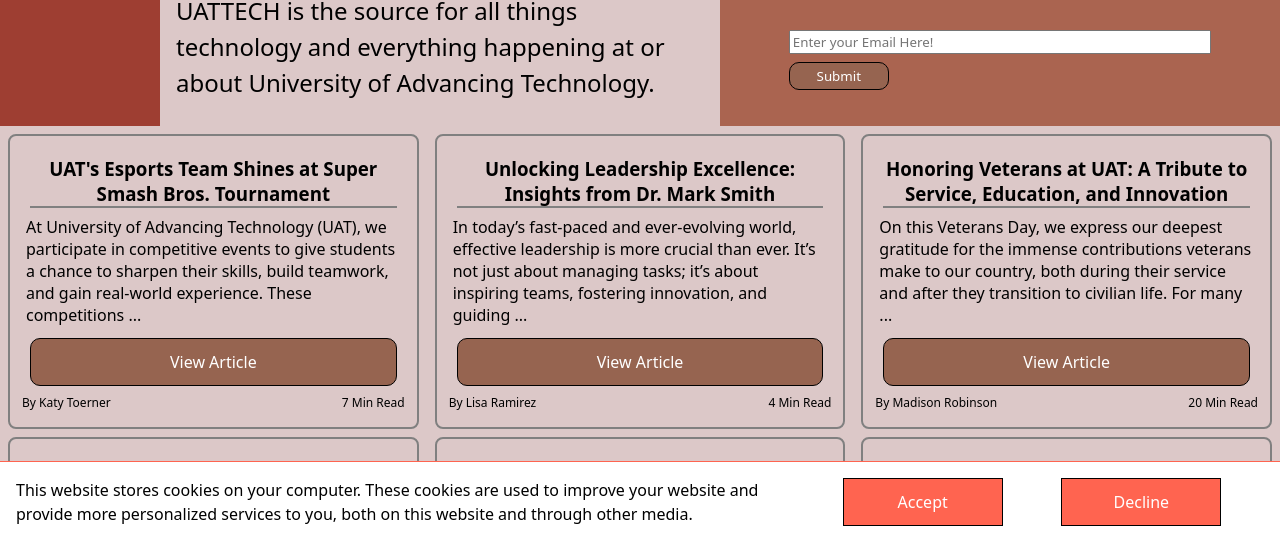
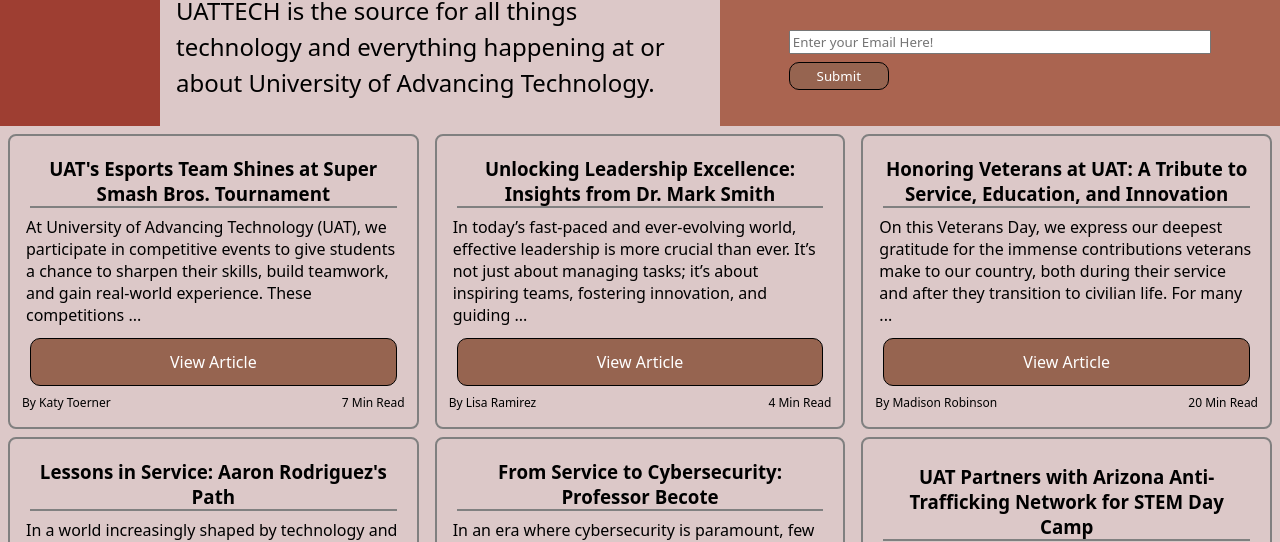
Before and after one commit to joseph-ampfer/INF286_Team_Project, a plain HTML site: page news.html in a window 1280 px wide. Shown: the part 258-800 px from the top of the page. Drawn offline with Linux system fonts and the light colour scheme; grey boxes are pictures that could not be loaded.

Commit message:
Cookie bar disabled by default on all but home page

```diff
--- a/css/cookie-bar.css
+++ b/css/cookie-bar.css
@@ -12,7 +12,7 @@
 	background-color: white;
 	bottom: 0px;
 
-	display: flex;
+	display: none;
 	flex-direction: row;
 	justify-content: space-evenly;
 	align-items: center;
```
Also changed, not shown: index.html (+1 -1 lines).
